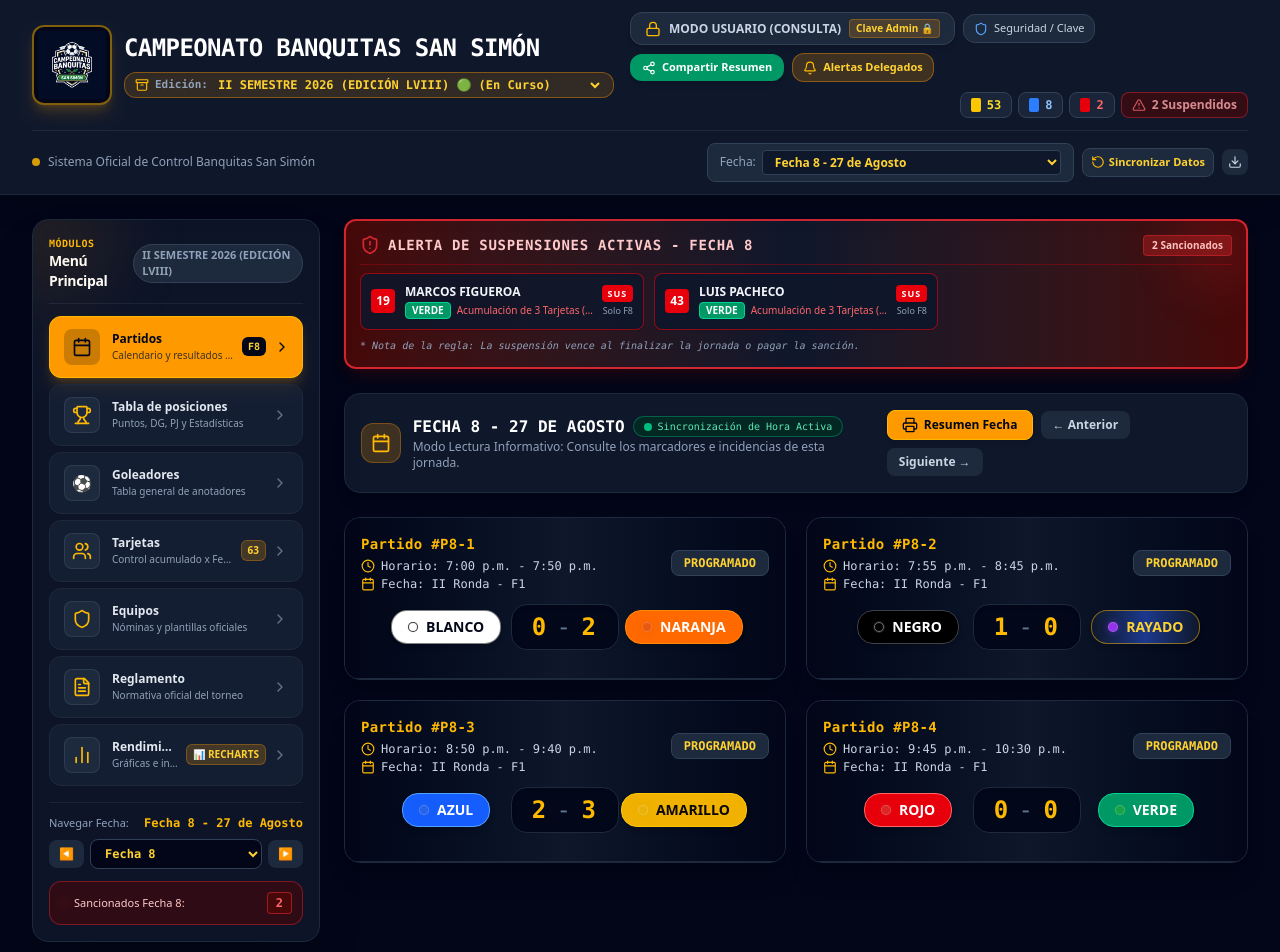
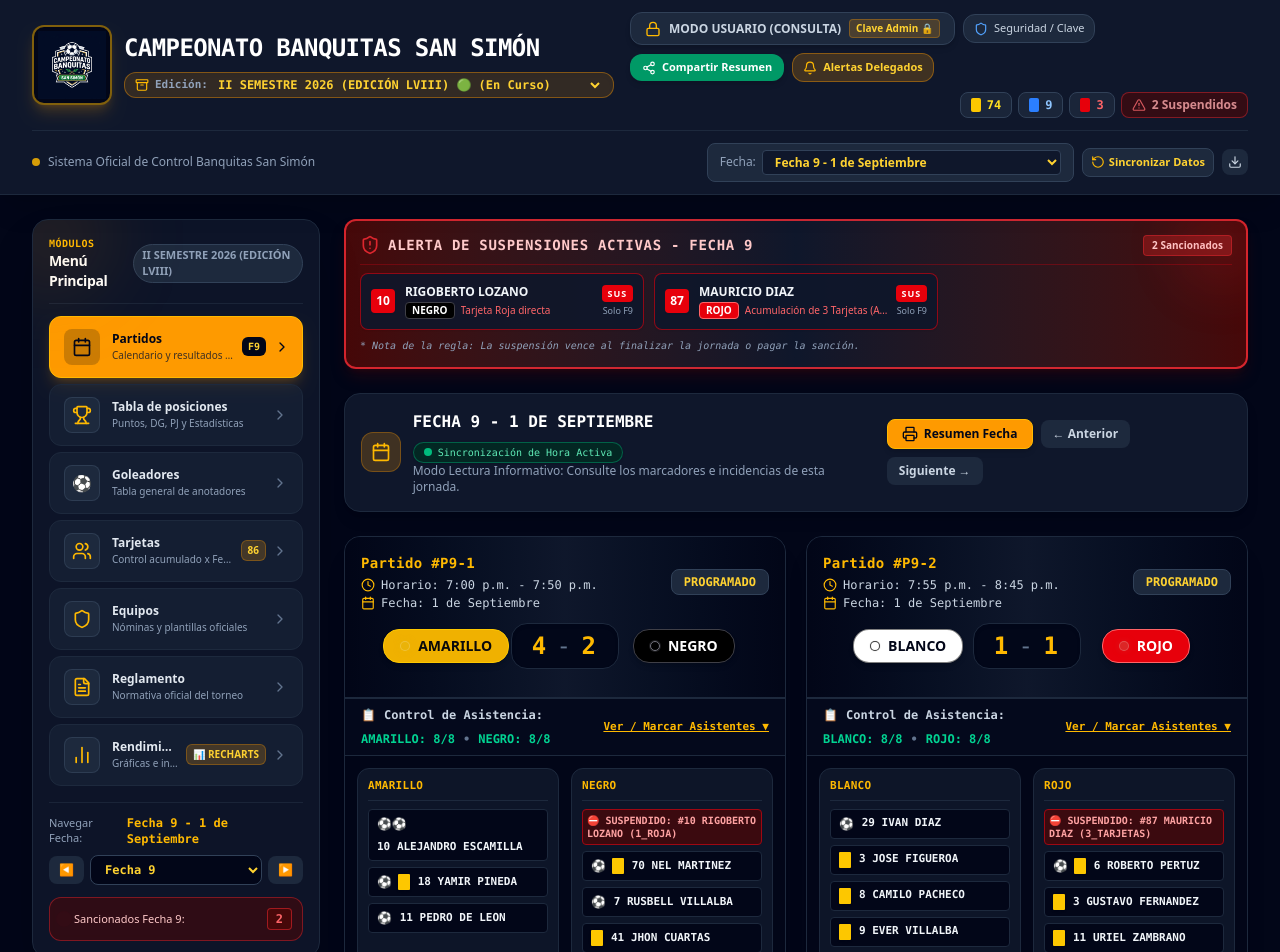
Before and after one commit to fundigecolui/CAMPEONATO-BANQUITA, a React (Vite) app: page / in a window 1280 px wide. Shown: the top 952 px of the page. Built offline with nearby package versions, Linux system fonts and the light colour scheme.

Commit message:
feat: update data for fecha 8
Add card records for fecha 8 and increment current championship date.

```diff
--- a/src/App.tsx
+++ b/src/App.tsx
@@ -60,9 +60,9 @@ const getInitialDataForEdition = (editionId: string) => {
       cards: CARDS_2026_2,
       goals: GOALS_2026_2,
       matches: MATCHES_2026_2,
-      currentFecha: 8,
+      currentFecha: 9,
       maxUnlockedFecha: 14,
-      v: 83,
+      v: 102,
     };
   }
   if (editionId === '2026-1') {
--- a/src/data/edition2026_2.ts
+++ b/src/data/edition2026_2.ts
@@ -161,6 +161,33 @@ export const CARDS_2026_2: CardRecord[] = [
   { id: 'c7-10', playerId: 459, fecha: 7, type: 'AMARILLA', createdAt: new Date('2026-08-26').toISOString() }, // JOSE FIGUEROA (BLANCO) - Amarilla
   { id: 'c7-11', playerId: 428, fecha: 7, type: 'AMARILLA', createdAt: new Date('2026-08-26').toISOString() }, // CESAR MIZGER (NARANJA) - Amarilla
   { id: 'c7-12', playerId: 432, fecha: 7, type: 'AMARILLA', createdAt: new Date('2026-08-26').toISOString() }, // JOSE ARROYO (NARANJA) - Amarilla
+
+  // Fecha 8 (27 de Agosto)
+  { id: 'c8-1', playerId: 452, fecha: 8, type: 'AMARILLA', createdAt: new Date('2026-08-27').toISOString() }, // PEDRO DE LEON (AMARILLO) - Amarilla
+  { id: 'c8-2', playerId: 450, fecha: 8, type: 'AMARILLA', createdAt: new Date('2026-08-27').toISOString() }, // EDWIN TEJADA (AMARILLO) - Amarilla
+  { id: 'c8-3', playerId: 453, fecha: 8, type: 'AMARILLA', createdAt: new Date('2026-08-27').toISOString() }, // JOSE SIERRA (AMARILLO) - Amarilla
+  { id: 'c8-4', playerId: 417, fecha: 8, type: 'ROJA', createdAt: new Date('2026-08-27').toISOString() }, // RIGOBERTO LOZANO (NEGRO) - Roja
+  { id: 'c8-6', playerId: 451, fecha: 8, type: 'AMARILLA', createdAt: new Date('2026-08-27').toISOString() }, // YAMIR PINEDA (AMARILLO) - Amarilla
+  { id: 'c8-7', playerId: 442, fecha: 8, type: 'AMARILLA', createdAt: new Date('2026-08-27').toISOString() }, // MAURICIO DIAZ (ROJO) - Amarilla
+  { id: 'c8-8', playerId: 404, fecha: 8, type: 'AMARILLA', createdAt: new Date('2026-08-27').toISOString() }, // ALBERT MONTERROZA (AZUL) - Amarilla
+  { id: 'c8-9', playerId: 407, fecha: 8, type: 'AMARILLA', createdAt: new Date('2026-08-27').toISOString() }, // MOISES GOMEZ (AZUL) - Amarilla
+  { id: 'c8-10', playerId: 419, fecha: 8, type: 'AMARILLA', createdAt: new Date('2026-08-27').toISOString() }, // NEL MARTINEZ (NEGRO) - Amarilla
+  { id: 'c8-11', playerId: 421, fecha: 8, type: 'AMARILLA', createdAt: new Date('2026-08-27').toISOString() }, // JHON CUARTAS (NEGRO) - Amarilla
+  { id: 'c8-12', playerId: 422, fecha: 8, type: 'AZUL', createdAt: new Date('2026-08-27').toISOString() }, // MANUEL PEÑA (NEGRO) - Azul
+  { id: 'c8-13', playerId: 459, fecha: 8, type: 'AMARILLA', createdAt: new Date('2026-08-27').toISOString() }, // JOSE FIGUEROA (BLANCO) - Amarilla
+  { id: 'c8-14', playerId: 426, fecha: 8, type: 'AMARILLA', createdAt: new Date('2026-08-27').toISOString() }, // CARLOS FIGUEROA (NARANJA) - Amarilla
+  { id: 'c8-15', playerId: 427, fecha: 8, type: 'AMARILLA', createdAt: new Date('2026-08-27').toISOString() }, // JORGE LOZANO (NARANJA) - Amarilla
+
+  // Fecha 9 (1 de Septiembre)
+  { id: 'c9-1', playerId: 451, fecha: 9, type: 'AMARILLA', createdAt: new Date('2026-09-01').toISOString() }, // YAMIR PINEDA (AMARILLO) - Amarilla
+  { id: 'c9-2', playerId: 421, fecha: 9, type: 'AMARILLA', createdAt: new Date('2026-09-01').toISOString() }, // JHON CUARTAS (NEGRO) - Amarilla
+  { id: 'c9-3', playerId: 419, fecha: 9, type: 'AMARILLA', createdAt: new Date('2026-09-01').toISOString() }, // NEL MARTINEZ (NEGRO) - Amarilla
+  { id: 'c9-4', playerId: 445, fecha: 9, type: 'AMARILLA', createdAt: new Date('2026-09-01').toISOString() }, // ROBERTO PERTUZ (ROJO) - Amarilla
+  { id: 'c9-5', playerId: 443, fecha: 9, type: 'AMARILLA', createdAt: new Date('2026-09-01').toISOString() }, // URIEL ZAMBRANO (ROJO) - Amarilla
+  { id: 'c9-6', playerId: 461, fecha: 9, type: 'AMARILLA', createdAt: new Date('2026-09-01').toISOString() }, // EVER VILLALBA (BLANCO) - Amarilla
+  { id: 'c9-7', playerId: 458, fecha: 9, type: 'AMARILLA', createdAt: new Date('2026-09-01').toISOString() }, // CAMILO PACHECO (BLANCO) - Amarilla
+  { id: 'c9-8', playerId: 446, fecha: 9, type: 'AMARILLA', createdAt: new Date('2026-09-01').toISOString() }, // GUSTAVO FERNANDEZ (ROJO) - Amarilla
+  { id: 'c9-9', playerId: 459, fecha: 9, type: 'AMARILLA', createdAt: new Date('2026-09-01').toISOString() }, // JOSE FIGUEROA (BLANCO) - Amarilla
 ];
 
 export const GOALS_2026_2: GoalRecord[] = [
@@ -308,6 +335,41 @@ export const GOALS_2026_2: GoalRecord[] = [
 
   // NARANJA (0) vs BLANCO (1)
   { id: 'g7-12', playerId: 459, fecha: 7, teamId: 'BLANCO', createdAt: new Date('2026-08-26').toISOString() }, // JOSE FIGUEROA (BLANCO)
+
+  // Fecha 8 (27 de Agosto)
+  // BLANCO (0) vs NARANJA (2)
+  { id: 'g8-6', playerId: 425, fecha: 8, teamId: 'NARANJA', createdAt: new Date('2026-08-27').toISOString() }, // DIEGO LOPEZ (NARANJA)
+  { id: 'g8-7', playerId: 426, fecha: 8, teamId: 'NARANJA', createdAt: new Date('2026-08-27').toISOString() }, // CARLOS FIGUEROA (NARANJA)
+
+  // AZUL (2) vs AMARILLO (3)
+  { id: 'g8-1', playerId: 451, fecha: 8, teamId: 'AMARILLO', createdAt: new Date('2026-08-27').toISOString() }, // YAMIR PINEDA (AMARILLO - Gol 1)
+  { id: 'g8-2', playerId: 451, fecha: 8, teamId: 'AMARILLO', createdAt: new Date('2026-08-27').toISOString() }, // YAMIR PINEDA (AMARILLO - Gol 2)
+  { id: 'g8-3', playerId: 451, fecha: 8, teamId: 'AMARILLO', createdAt: new Date('2026-08-27').toISOString() }, // YAMIR PINEDA (AMARILLO - Gol 3)
+  { id: 'g8-4', playerId: 401, fecha: 8, teamId: 'AZUL', createdAt: new Date('2026-08-27').toISOString() }, // ALBERTO OSORIO (AZUL)
+  { id: 'g8-5', playerId: 404, fecha: 8, teamId: 'AZUL', createdAt: new Date('2026-08-27').toISOString() }, // ALBERT MONTERROZA (AZUL)
+
+  // NEGRO (1) vs RAYADO (0)
+  { id: 'g8-9', playerId: 421, fecha: 8, teamId: 'NEGRO', createdAt: new Date('2026-08-27').toISOString() }, // JHON CUARTAS (NEGRO)
+
+  // ROJO (0) vs VERDE (1)
+  { id: 'g8-8', playerId: 411, fecha: 8, teamId: 'VERDE', createdAt: new Date('2026-08-27').toISOString() }, // LUIS PACHECO (VERDE)
+
+  // Fecha 9 (1 de Septiembre)
+  // AMARILLO (4) vs NEGRO (2)
+  { id: 'g9-1', playerId: 449, fecha: 9, teamId: 'AMARILLO', createdAt: new Date('2026-09-01').toISOString() }, // ALEJANDRO ESCAMILLA (AMARILLO - Gol 1)
+  { id: 'g9-2', playerId: 449, fecha: 9, teamId: 'AMARILLO', createdAt: new Date('2026-09-01').toISOString() }, // ALEJANDRO ESCAMILLA (AMARILLO - Gol 2)
+  { id: 'g9-3', playerId: 452, fecha: 9, teamId: 'AMARILLO', createdAt: new Date('2026-09-01').toISOString() }, // PEDRO DE LEON (AMARILLO)
+  { id: 'g9-4', playerId: 451, fecha: 9, teamId: 'AMARILLO', createdAt: new Date('2026-09-01').toISOString() }, // YAMIR PINEDA (AMARILLO)
+  { id: 'g9-5', playerId: 419, fecha: 9, teamId: 'NEGRO', createdAt: new Date('2026-09-01').toISOString() }, // NEL MARTINEZ (NEGRO)
+  { id: 'g9-6', playerId: 420, fecha: 9, teamId: 'NEGRO', createdAt: new Date('2026-09-01').toISOString() }, // RUSBELL VILLALBA (NEGRO)
+
+  // BLANCO (1) vs ROJO (1)
+  { id: 'g9-7', playerId: 445, fecha: 9, teamId: 'ROJO', createdAt: new Date('2026-09-01').toISOString() }, // ROBERTO PERTUZ (ROJO)
+  { id: 'g9-8', playerId: 463, fecha: 9, teamId: 'BLANCO', createdAt: new Date('2026-09-01').toISOString() }, // IVAN DIAZ (BLANCO)
+
+  // VERDE (0) vs RAYADO (2)
+  { id: 'g9-9', playerId: 437, fecha: 9, teamId: 'RAYADO', createdAt: new Date('2026-09-01').toISOString() }, // MARIO VELASCO (RAYADO)
+  { id: 'g9-10', playerId: 433, fecha: 9, teamId: 'RAYADO', createdAt: new Date('2026-09-01').toISOString() }, // DAMIAN MORENO (RAYADO)
 ];
 
 // Official Fechas for II Semestre 2026 (Vuelta 1: Fechas 1 a 7, Vuelta 2: Fechas 8 a 14)
@@ -720,14 +782,28 @@ const INITIAL_FECHAS_2026_2: Match[] = [
 
   // FECHA 8 (1. FECHA II Ronda: 1 Vs 3, 7 Vs 8, 4 Vs 6, 2 Vs 5)
   { id: 'P8-1', fecha: 8, homeTeamId: 'BLANCO', awayTeamId: 'NARANJA', homeGoals: 0, awayGoals: 2, isPlayed: true, status: 'FINALIZADO', dateStr: 'II Ronda - F1' },
-  { id: 'P8-2', fecha: 8, homeTeamId: 'NEGRO', awayTeamId: 'RAYADO', homeGoals: 1, awayGoals: 0, isPlayed: true, status: 'FINALIZADO', dateStr: 'II Ronda - F1' },
+  {
+    id: 'P8-2',
+    fecha: 8,
+    homeTeamId: 'NEGRO',
+    awayTeamId: 'RAYADO',
+    homeGoals: 1,
+    awayGoals: 0,
+    isPlayed: true,
+    status: 'FINALIZADO',
+    dateStr: 'II Ronda - F1',
+    attendance: {
+      homePlayerIds: [417, 418, 419, 420, 421, 422, 423], // Excluye 424 (Alberto Bustos - No asiste)
+      awayPlayerIds: [433, 434, 435, 436, 437, 438, 439, 440, 465],
+    },
+  },
   { id: 'P8-3', fecha: 8, homeTeamId: 'AZUL', awayTeamId: 'AMARILLO', homeGoals: 2, awayGoals: 3, isPlayed: true, status: 'FINALIZADO', dateStr: 'II Ronda - F1' },
-  { id: 'P8-4', fecha: 8, homeTeamId: 'ROJO', awayTeamId: 'VERDE', homeGoals: 0, awayGoals: 0, isPlayed: false, dateStr: 'II Ronda - F1' },
+  { id: 'P8-4', fecha: 8, homeTeamId: 'ROJO', awayTeamId: 'VERDE', homeGoals: 0, awayGoals: 1, isPlayed: true, status: 'FINALIZADO', dateStr: 'II Ronda - F1' },
 
   // FECHA 9 (2. FECHA II Ronda: 6 Vs 7, 1 Vs 2, 5 Vs 8, 4 Vs 3)
-  { id: 'P9-1', fecha: 9, homeTeamId: 'AMARILLO', awayTeamId: 'NEGRO', homeGoals: 0, awayGoals: 0, isPlayed: false, dateStr: 'II Ronda - F2' },
-  { id: 'P9-2', fecha: 9, homeTeamId: 'BLANCO', awayTeamId: 'ROJO', homeGoals: 0, awayGoals: 0, isPlayed: false, dateStr: 'II Ronda - F2' },
-  { id: 'P9-3', fecha: 9, homeTeamId: 'VERDE', awayTeamId: 'RAYADO', homeGoals: 0, awayGoals: 0, isPlayed: false, dateStr: 'II Ronda - F2' },
+  { id: 'P9-1', fecha: 9, homeTeamId: 'AMARILLO', awayTeamId: 'NEGRO', homeGoals: 4, awayGoals: 2, isPlayed: true, status: 'FINALIZADO', dateStr: '1 de Septiembre' },
+  { id: 'P9-2', fecha: 9, homeTeamId: 'BLANCO', awayTeamId: 'ROJO', homeGoals: 1, awayGoals: 1, isPlayed: true, status: 'FINALIZADO', dateStr: '1 de Septiembre' },
+  { id: 'P9-3', fecha: 9, homeTeamId: 'VERDE', awayTeamId: 'RAYADO', homeGoals: 0, awayGoals: 2, isPlayed: true, status: 'FINALIZADO', dateStr: '1 de Septiembre' },
   { id: 'P9-4', fecha: 9, homeTeamId: 'AZUL', awayTeamId: 'NARANJA', homeGoals: 0, awayGoals: 0, isPlayed: false, dateStr: 'II Ronda - F2' },
 
   // FECHA 10 (3. FECHA II Ronda: 3 Vs 5, 4 Vs 8, 1 Vs 6, 2 Vs 7)
```
